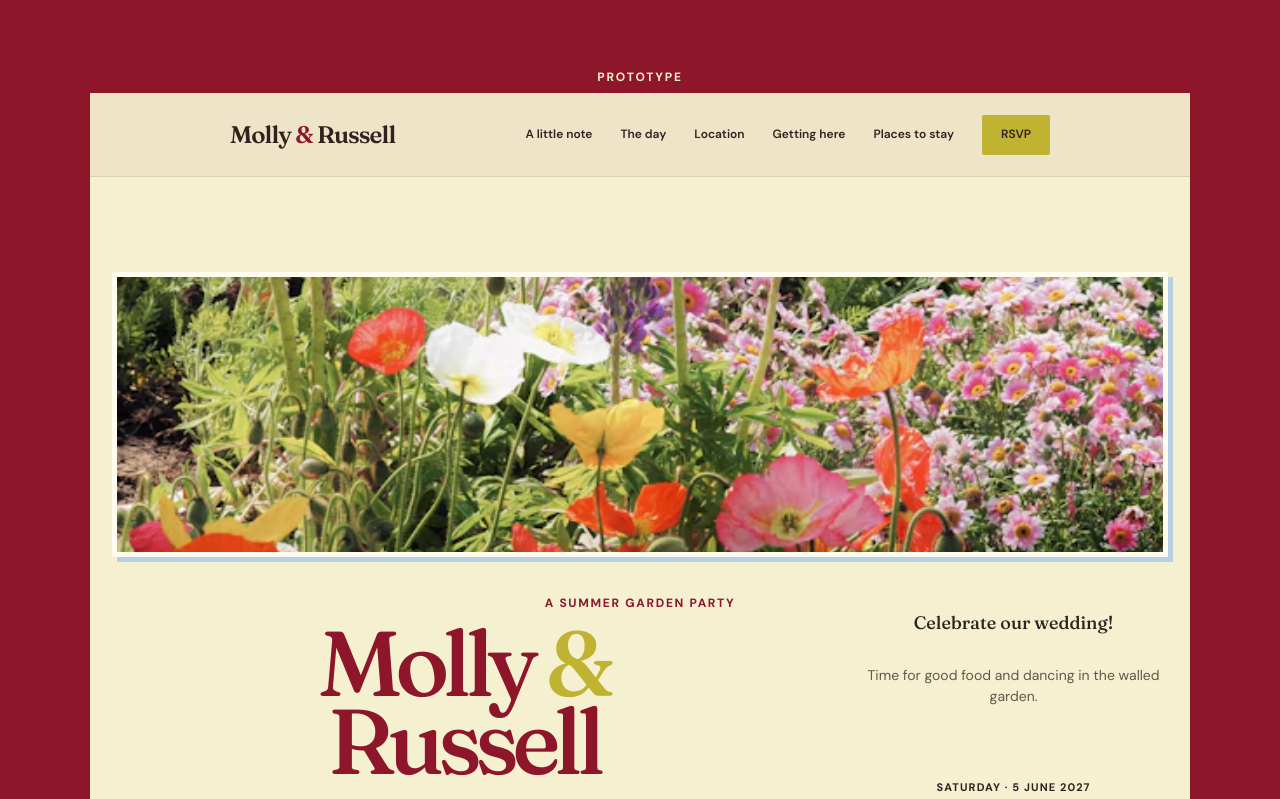
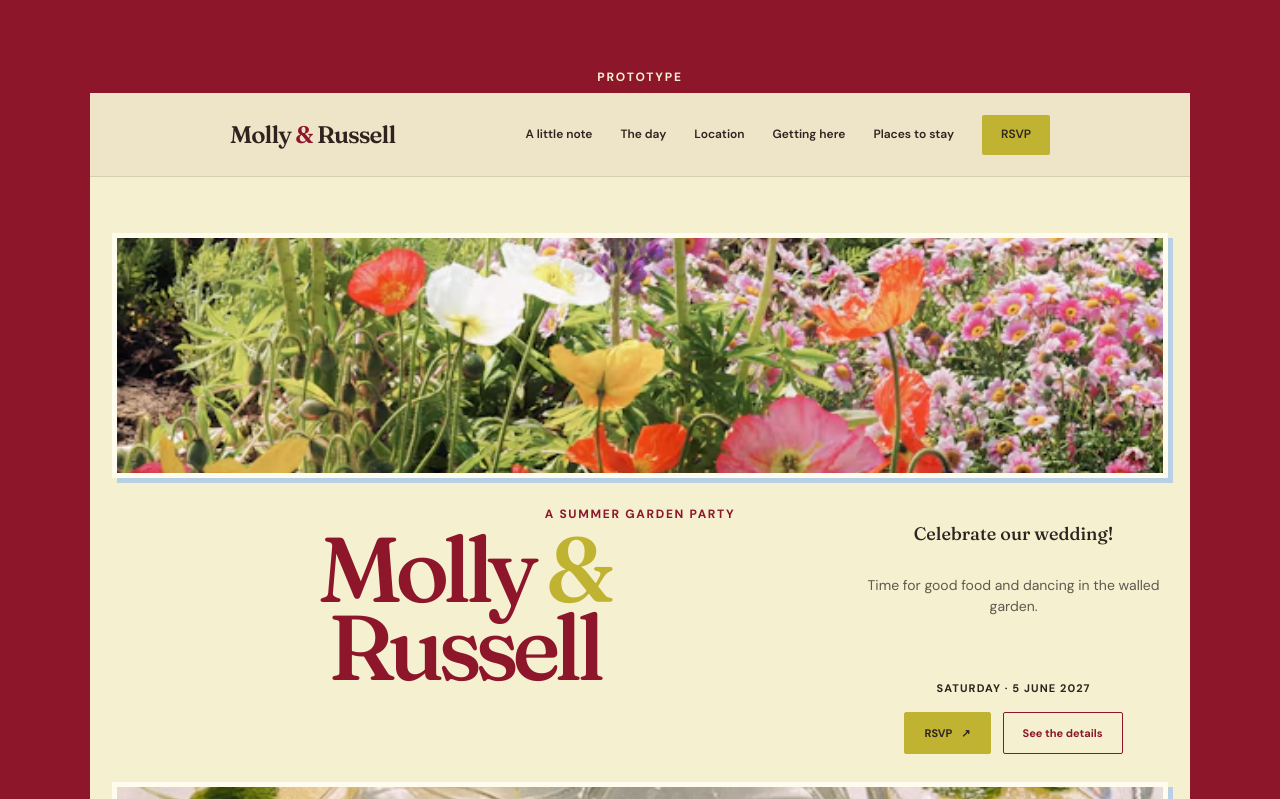
Before and after one commit to milphil1/wedding-website, a plain HTML site: page index.html in a window 1280 px wide. Shown: the top 799 px of the page. Drawn offline with Linux system fonts and the light colour scheme.

Commit message:
Tighten hero spacing

```diff
--- a/index.html
+++ b/index.html
@@ -75,6 +75,14 @@
     .editorial-hero .hero-actions{justify-content:center;margin-top:20px}
     @media(max-width:820px){.editorial-hero{grid-template-columns:minmax(125px,.8fr) minmax(300px,1.6fr) minmax(125px,.8fr);gap:15px;min-height:500px}.hero-side{height:235px}.editorial-hero h1{font-size:clamp(52px,8vw,75px)}}
     @media(max-width:620px){.editorial-hero{grid-template-columns:1fr 1fr;gap:14px;min-height:0;padding:43px 0 55px}.editorial-hero .hero-copy{grid-column:1/-1;grid-row:1}.hero-side{height:190px;border-width:4px}.hero-side-left,.hero-side-right{align-self:stretch;margin:0}.editorial-hero h1{font-size:64px}.editorial-hero .hero-actions{margin-top:16px}}
+      .editorial-hero{min-height:490px;gap:28px;padding:42px 0 52px}
+    .hero-side{height:245px}
+    .hero-side-left{margin-top:14px}.hero-side-right{margin-bottom:14px}
+    .editorial-hero h1{margin:8px 0 12px}
+    .editorial-hero .hero-date{margin-top:14px}
+    .editorial-hero .hero-actions{margin-top:15px}
+    @media(max-width:820px){.editorial-hero{min-height:420px;padding:32px 0 42px}.hero-side{height:210px}.hero-side-left{margin-top:8px}.hero-side-right{margin-bottom:8px}}
+    @media(max-width:620px){.editorial-hero{padding:28px 0 36px;gap:10px}.hero-side{height:150px}.editorial-hero h1{font-size:60px;margin:7px 0 10px}.editorial-hero .hero-date{margin-top:13px}.editorial-hero .hero-actions{margin-top:13px}}
   </style>
 </head>
 <body>
```
